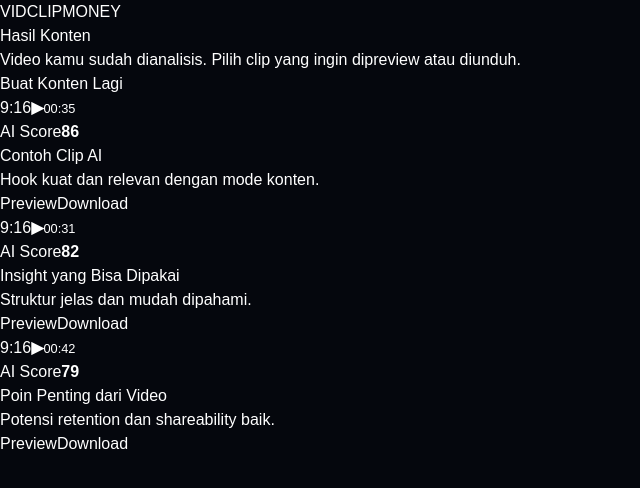
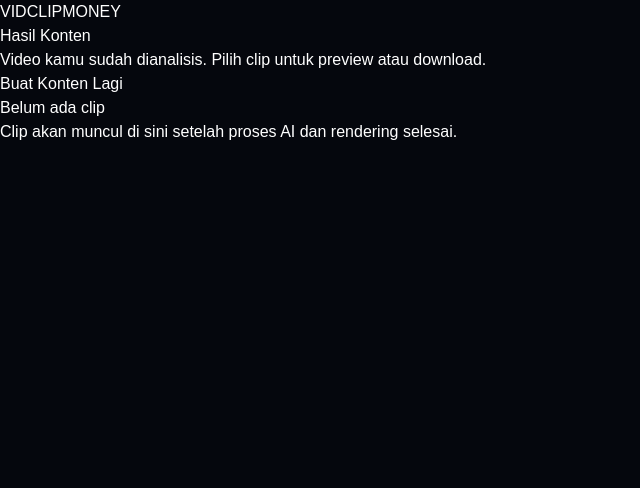
Before and after one commit to edosaputraputradayak07-collab/clippnow, a Next.js app: page /results in a window 1280 px wide. Shown: the top 488 px of the page, without its empty margins (0-640 px from the left). Built offline with nearby package versions, Linux system fonts and the light colour scheme.

Commit message:
feat: make results view data-driven

```diff
--- a/app/results/page.tsx
+++ b/app/results/page.tsx
@@ -1,24 +1,24 @@
-const clips = [
-  { id: '1', title: 'Contoh Clip AI', score: 86, duration: '00:35', reason: 'Hook kuat dan relevan dengan mode konten.', preview: '/api/clips/1/preview', download: '/api/clips/1/download' },
-  { id: '2', title: 'Insight yang Bisa Dipakai', score: 82, duration: '00:31', reason: 'Struktur jelas dan mudah dipahami.', preview: '/api/clips/2/preview', download: '/api/clips/2/download' },
-  { id: '3', title: 'Poin Penting dari Video', score: 79, duration: '00:42', reason: 'Potensi retention dan shareability baik.', preview: '/api/clips/3/preview', download: '/api/clips/3/download' },
-];
+export type ResultClip = { id: string; title: string; score: number; duration: string; reason: string; preview: string; download: string };
 
-export default function ResultsPage() {
+export function ResultsView({ clips }: { clips: ResultClip[] }) {
   return (
     <main className="results-shell">
       <header className="results-header">
-        <div><p className="eyebrow">VIDCLIPMONEY</p><h1>Hasil Konten</h1><p>Video kamu sudah dianalisis. Pilih clip yang ingin dipreview atau diunduh.</p></div>
+        <div><p className="eyebrow">VIDCLIPMONEY</p><h1>Hasil Konten</h1><p>Video kamu sudah dianalisis. Pilih clip untuk preview atau download.</p></div>
         <a className="secondary-button" href="/create">Buat Konten Lagi</a>
       </header>
-      <section className="clip-grid" aria-label="Daftar clip">
-        {clips.map((clip) => (
-          <article className="clip-card" key={clip.id}>
+      {clips.length === 0 ? <section className="empty-results"><h2>Belum ada clip</h2><p>Clip akan muncul di sini setelah proses AI dan rendering selesai.</p></section> : (
+        <section className="clip-grid" aria-label="Daftar clip">
+          {clips.map((clip) => <article className="clip-card" key={clip.id}>
             <div className="clip-preview"><div><span>9:16</span><strong>▶</strong><small>{clip.duration}</small></div></div>
             <div className="clip-content"><div className="score-row"><span>AI Score</span><b>{clip.score}</b></div><h2>{clip.title}</h2><p>{clip.reason}</p><div className="action-row"><a className="secondary-button" href={clip.preview}>Preview</a><a className="primary-button" href={clip.download}>Download</a></div></div>
-          </article>
-        ))}
-      </section>
+          </article>)}
+        </section>
+      )}
     </main>
   );
 }
+
+export default function ResultsPage() {
+  return <ResultsView clips={[]} />;
+}
```
